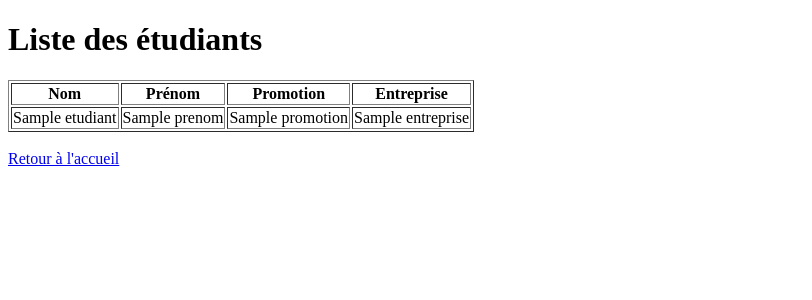
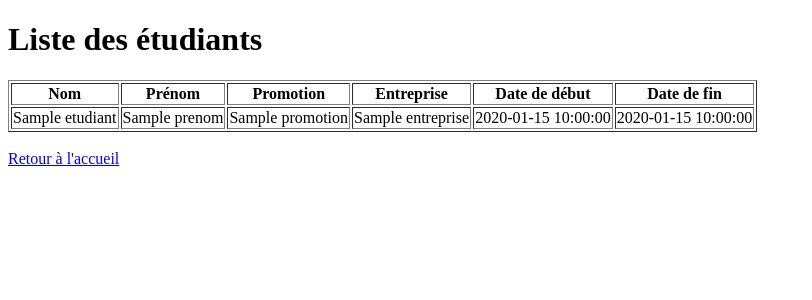
Before and after one commit to bomtouinn/app-3, a Flask app: template templates/liste_etudiants.html in a window 1280 px wide. Shown: the top 300 px of the page, without its empty margins (0-812 px from the left). Run offline with Flask 3, Linux system fonts and the light colour scheme; the template is opened without the code that fills it: most values are stand-ins (such as "Sample title", 1, 10 or a date in 2020).

Commit message:
Correction d'un bug qui affichait incorrectement la liste des étudiants.

```diff
--- a/app.py
+++ b/app.py
@@ -28,8 +28,12 @@ def etudiant():
         prenom = request.form.get('prenom')
         promotion = request.form.get('promotion')
         entreprise = request.form.get('entreprise')
+        date_debut = request.form.get('date_debut')
+        date_fin = request.form.get('date_fin')
 
-        dictionnaire_global.ajouter_etudiant(nom, prenom, promotion, entreprise)
+        dictionnaire_global.ajouter_etudiant(
+            nom, prenom, promotion, entreprise, date_debut, date_fin
+        )
 
         return redirect(url_for('index'))
 
--- a/dictionnaire_global.py
+++ b/dictionnaire_global.py
@@ -16,7 +16,6 @@ def charger_donnees():
     if os.path.exists(ENTREPRISES_CSV):
         try:
             df_entreprises = pd.read_csv(ENTREPRISES_CSV)
-            # Créons le dictionnaire en ajoutant explicitement le nom dans chaque entrée
             entreprises = {}
             for index, row in df_entreprises.iterrows():
                 nom = row['nom']
@@ -35,13 +34,17 @@ def charger_donnees():
             etudiants = {}
             for index, row in df_etudiants.iterrows():
                 nom = row['nom']
-                etudiants[nom] = {
+                etudiant_info = {
                     'nom': nom,
                     'prenom': row['prenom'],
                     'promotion': row['promotion'],
-                    'entreprise': row['entreprise']
+                    'entreprise': row['entreprise'],
+                    'date_debut': row['date_debut'] if 'date_debut' in row and pd.notna(row['date_debut']) else "",
+                    'date_fin': row['date_fin'] if 'date_fin' in row and pd.notna(row['date_fin']) else ""
                 }
-        except:
+                etudiants[nom] = etudiant_info
+        except Exception as e:
+            print(f"Erreur lors du chargement des étudiants: {e}")
             etudiants = {}
 
 def ajouter_entreprise(nom, adresse, email, telephone):
@@ -62,12 +65,14 @@ def get_entreprises():
 
 # ///////////////////////////////////////////////////////////////////
 
-def ajouter_etudiant(nom, prenom, promotion, entreprise):
+def ajouter_etudiant(nom, prenom, promotion, entreprise, date_debut="", date_fin=""):
     etudiant_info = {
         'nom': nom,
         'prenom': prenom,
         'promotion': promotion,
-        'entreprise': entreprise
+        'entreprise': entreprise,
+        'date_debut': date_debut,
+        'date_fin': date_fin
     }
     etudiants[nom] = etudiant_info
 
--- a/etudiants.csv
+++ b/etudiants.csv
@@ -1,3 +1,7 @@
-nom,prenom,promotion,entreprise
-Descharles,Zoé,2024,Opale Web,
-Tom,2025,Communauté de Communes Pays d'Opale,Bouin
+nom,prenom,promotion,entreprise,date_debut,date_fin
+
+lihohj,pjsliha,2515,Opale CE,2020-02-01,2021-03-02
+Descharles,Zoé,2024,Opale Web,2024-09-01,2025-09-01
+Bouin,Tom,2025,Communauté de Communes Pays d'Opale,2024-09-02,2025-09-02
+Brioul,Juliette,2025,Espace Learning Pro,2024-09-03,2025-09-03
+Outerryck,Angel,2025,Opale Web,2024-03-26,2025-03-26
--- a/templates/liste_etudiants.html
+++ b/templates/liste_etudiants.html
@@ -15,15 +15,19 @@
                 <th>Prénom</th>
                 <th>Promotion</th>
                 <th>Entreprise</th>
+                <th>Date de début</th>
+                <th>Date de fin</th>
             </tr>
         </thead>
         <tbody>
             {% for nom, infos in etudiants.items() %}
             <tr>
                 <td>{{ nom }}</td>
-                <td>{{ infos.prenom }}</td>
-                <td>{{ infos.promotion }}</td>
-                <td>{{ infos.entreprise }}</td>
+                <td>{{ infos.prenom or '' }}</td>
+                <td>{{ infos.promotion or '' }}</td>
+                <td>{{ infos.entreprise or '' }}</td>
+                <td>{{ infos.date_debut or '' }}</td>
+                <td>{{ infos.date_fin or '' }}</td>
             </tr>
             {% endfor %}
         </tbody>
```
